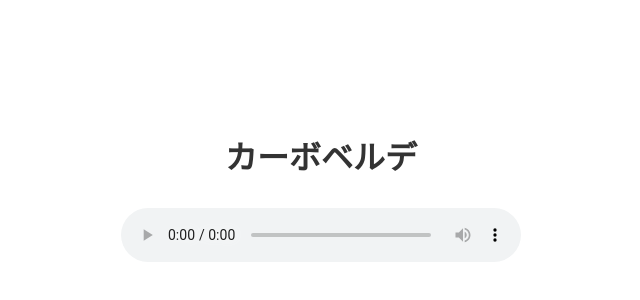
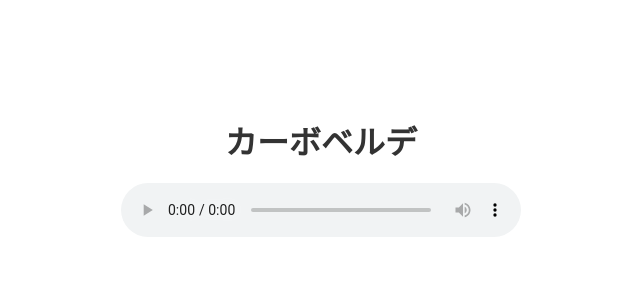
Before and after one commit to beyond-the-border/audio-pages, a plain HTML site: page カーボベルデ.html in a window 1280 px wide. Shown: the part 234-534 px from the top of the page, without its empty margins (319-959 px from the left). Drawn offline with Linux system fonts and the light colour scheme.

Commit message:
Update カーボベルデ.html

```diff
--- a/カーボベルデ.html
+++ b/カーボベルデ.html
@@ -3,28 +3,31 @@
 <head>
   <meta charset="UTF-8">
   <title>カーボベルデ</title>
+  <meta name="viewport" content="width=device-width, initial-scale=1.0">
   <style>
     html, body {
+      margin: 0;
+      padding: 0;
       height: 100%;
-      margin: 0;
       background-color: white;
+      font-family: sans-serif;
       color: #333;
-      font-family: sans-serif;
     }
 
     .container {
+      min-height: 100vh;
       display: flex;
       flex-direction: column;
       justify-content: center;
       align-items: center;
-      height: 100%;
+      padding: 20px;
+      box-sizing: border-box;
       text-align: center;
-      padding: 20px;
     }
 
     h1 {
       font-size: 2em;
-      margin-bottom: 30px;
+      margin-bottom: 20px;
     }
 
     audio {
```
